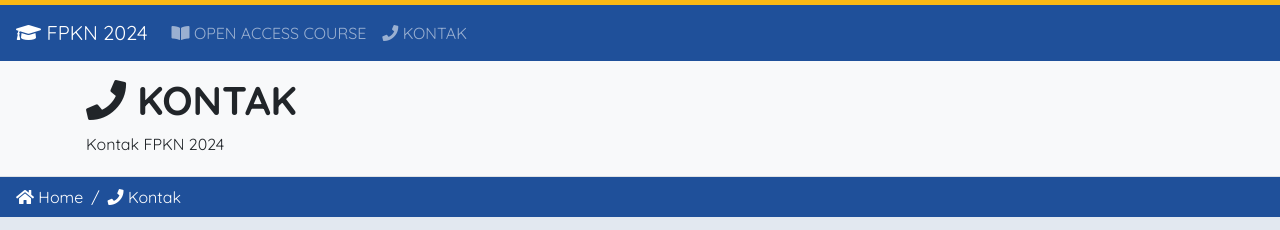
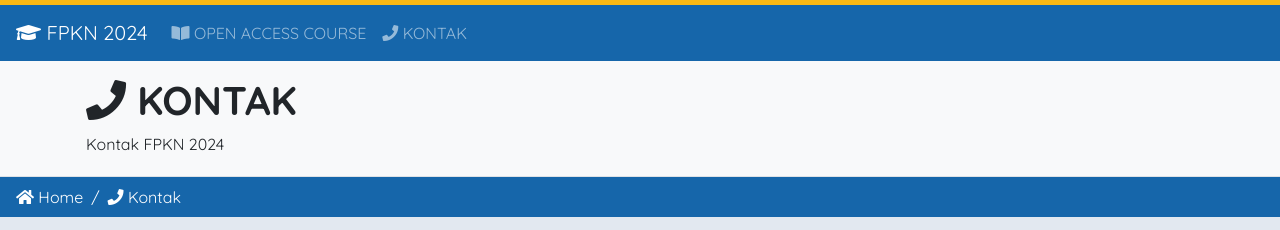
Before and after one commit to zkyonsky/forum-bpsdm, a plain HTML site: page kontak.html in a window 1280 px wide. Shown: the top 230 px of the page. Drawn offline with Linux system fonts and the light colour scheme.

Commit message:
Add files via upload

```diff
--- a/assets/css/styles.css
+++ b/assets/css/styles.css
@@ -5,7 +5,7 @@ body{
 }
 
 .bg-dark{
-    background: #1F509A!important;
+    background: #1666AA!important;
 }
 
 .breadcrumb {
@@ -14,7 +14,7 @@ body{
     padding: .5rem 1rem;
     margin-bottom: 1rem;
     list-style: none;
-    background-color: #1F509A;
+    background-color: #1666AA;
     border-radius: 0px!important;
 }
 
```
